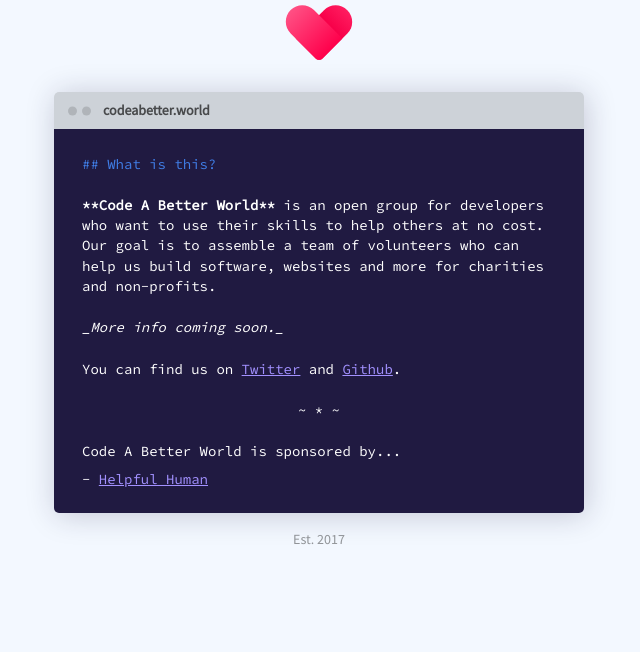
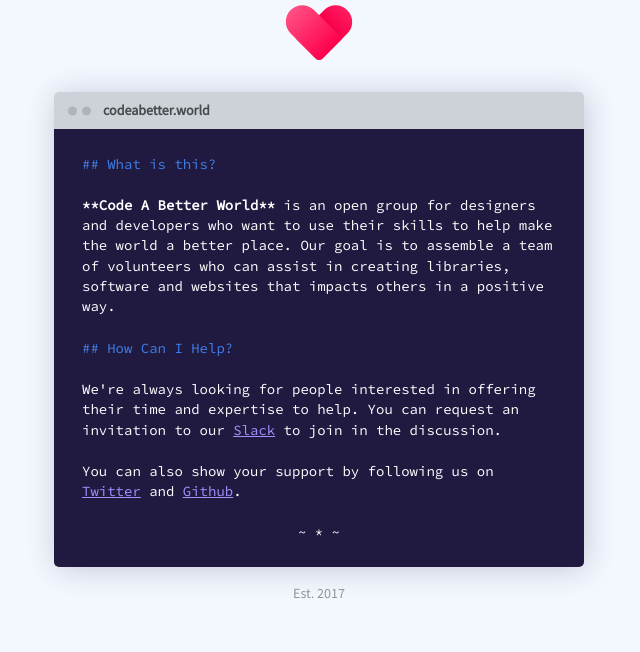
Before and after one commit to CodeABetterWorld/Website, a PHP site: page / in a window 1280 px wide. Shown: the part 155-807 px from the top of the page, without its empty margins (321-961 px from the left). Before the commit the page ends 700 px from the top, so only its background shows below. Run offline with PHP 8.4, Linux system fonts and the light colour scheme.

Commit message:
Updating content

```diff
--- a/public/index.php
+++ b/public/index.php
@@ -18,16 +18,17 @@
         </header>
         <section class="Window-Body">
           <h2>What is this?</h2>
-          <p><strong>**Code A Better World**</strong> is an open group for developers who want to use their skills to help others at no cost.  Our goal is to assemble a team of volunteers who can help us build software, websites and more for charities and non-profits.</p>
-          <p><em>_More info coming soon._</em></p>
-          <p>You can find us on <a href="https://twitter.com/codebetterworld">Twitter</a> and <a href="https://github.com/codeabetterworld">Github</a>.</p>
+          <p><strong>**Code A Better World**</strong> is an open group for designers and developers who want to use their skills to help make the world a better place.  Our goal is to assemble a team of volunteers who can assist in creating libraries, software and websites that impacts others in a positive way.</p>
+          <h2>How Can I Help?</h2>
+          <p>We're always looking for people interested in offering their time and expertise to help.  You can request an invitation to our <a href="https://codeabetterworld.slack.com">Slack</a> to join in the discussion.</p>
+          <p>You can also show your support by following us on <a href="https://twitter.com/codebetterworld">Twitter</a> and <a href="https://github.com/codeabetterworld">Github</a>.</p>
           <hr />
-          <div class="Sponsors">
+          <!-- <div class="Sponsors">
             <p class="Sponsors-Intro">Code A Better World is sponsored by...</p>
             <ul>
               <li><a href="http://helpfulhuman.com">Helpful Human</a></li>
             </ul>
-          </div>
+          </div> -->
         </section>
       </article>
       <footer class="Foot">
```
